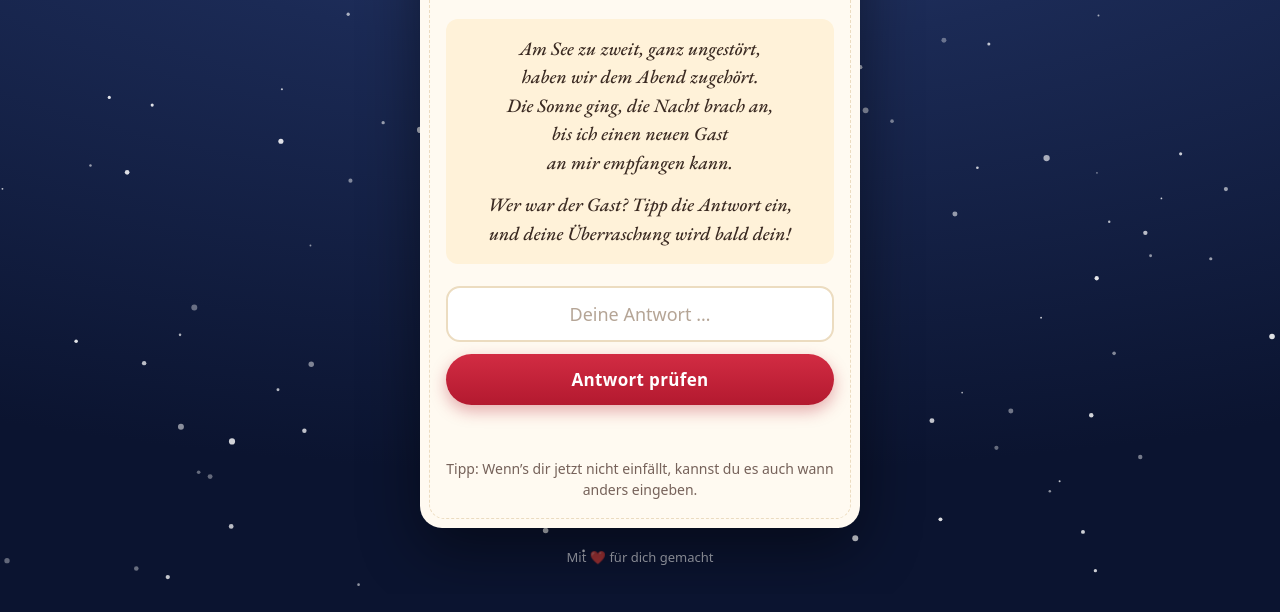
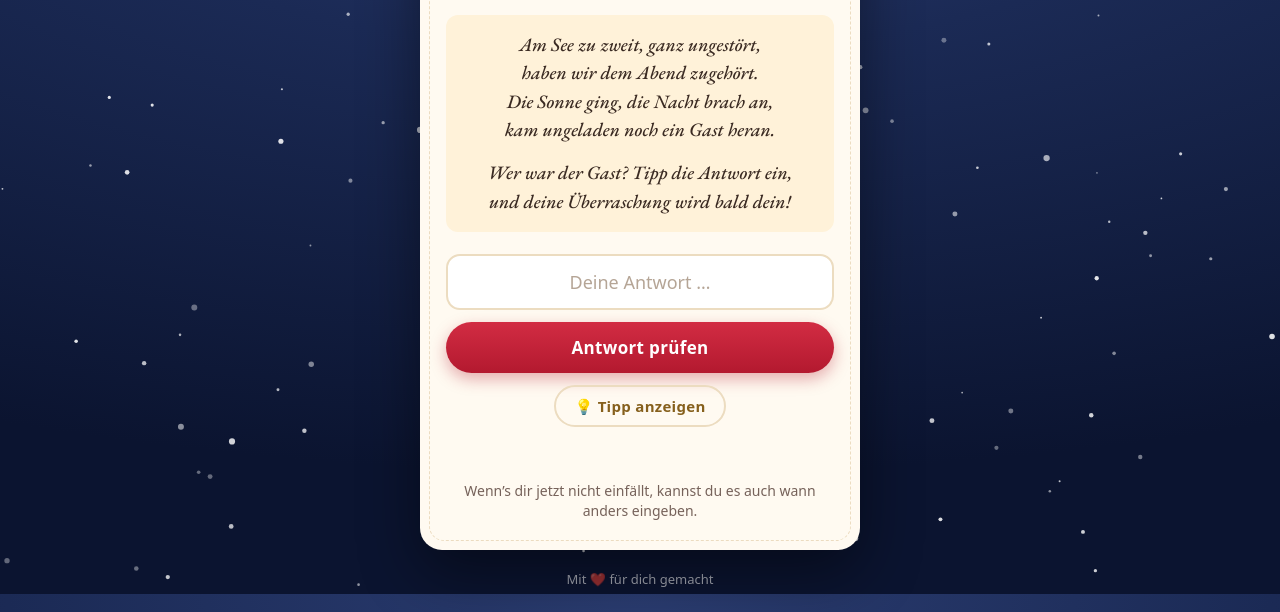
Before and after one commit to elipopeli98-ui/fuer-dich, a plain HTML site: page index.html in a window 1280 px wide. Shown: the part 206-818 px from the top of the page. Drawn offline with nearby package versions, Linux system fonts and the light colour scheme.

Commit message:
Neue Rätselzeile und Tipp-Knopf
Co-Authored-By: Claude Opus 5.5 <noreply@anthropic.com>
Claude-Session: https://claude.ai/code/session_01Czgsvv2k3mCjtdh8iWoCse

```diff
--- a/index.html
+++ b/index.html
@@ -148,8 +148,8 @@
     line-height: 1.5;
     text-align: center;
   }
-  .raetsel .zeile { display: block; text-wrap: balance; }
-  .raetsel .leer { height: .75em; }
+  .zeile { display: block; text-wrap: balance; }
+  .zeile.leer { height: .75em; }
 
   form {
     display: flex;
@@ -221,6 +221,31 @@
     letter-spacing: .1em;
     text-transform: uppercase;
   }
+  .tipp.gedicht {
+    padding: 12px 10px 14px;
+    font-family: "EB Garamond", Georgia, "Times New Roman", serif;
+    font-size: clamp(16px, 4.6vw, 18px);
+    font-style: italic;
+    font-weight: 500;
+    text-align: center;
+  }
+  .tipp.gedicht strong {
+    margin-bottom: 4px;
+    font-family: system-ui, -apple-system, "Segoe UI", Roboto, sans-serif;
+    font-style: normal;
+  }
+
+  .tipp-knopf {
+    margin-top: 12px;
+    padding: 9px 18px;
+    border: 2px solid var(--papier-rand);
+    background: transparent;
+    box-shadow: none;
+    color: #86601c;
+    font-size: 15px;
+    font-weight: 600;
+  }
+  .tipp-knopf:hover { filter: none; background: #fff3dc; }
 
   .fussnote {
     margin: 14px 0 0;
@@ -310,6 +335,8 @@
              autocapitalize="off" spellcheck="false" enterkeyhint="go">
       <button type="submit" id="knopf"></button>
     </form>
+    <button type="button" class="tipp-knopf" id="tippKnopf" hidden></button>
+    <div class="tipp gedicht" id="tippText" hidden></div>
 
     <p class="rueckmeldung" id="rueckmeldung" role="status" aria-live="polite"></p>
     <div id="tipps"></div>
@@ -349,10 +376,17 @@ const EINSTELLUNGEN = {
     "Am See zu zweit, ganz ungestört,",
     "haben wir dem Abend zugehört.",
     "Die Sonne ging, die Nacht brach an,",
-    "bis ich einen neuen Gast an mir empfangen kann.",
+    "kam ungeladen noch ein Gast heran.",
     "",
     "Wer war der Gast? Tipp die Antwort ein,",
     "und deine Überraschung wird bald dein!",
+  ].join("\n"),
+
+  // Tipp zum Aufklappen (Knopf unter „Antwort prüfen“). Leer lassen = kein Knopf.
+  tippKnopf: "💡 Tipp anzeigen",
+  tipp: [
+    "Er sprach kein Wort, war still und leise,",
+    "und schlich heran auf seine Weise.",
   ].join("\n"),
 
   platzhalter: "Deine Antwort …",
@@ -372,7 +406,7 @@ const EINSTELLUNGEN = {
   tipps: [],
 
   // Kleiner Hinweis ganz unten in der Karte. Leer lassen = nichts.
-  fussnote: "Tipp: Wenn’s dir jetzt nicht einfällt, kannst du es auch wann anders eingeben.",
+  fussnote: "Wenn’s dir jetzt nicht einfällt, kannst du es auch wann anders eingeben.",
 
   geloestTitel: "Richtig!",
   fusszeile: "Mit ❤️ für dich gemacht",
@@ -596,14 +630,28 @@ const KERN = (() => {
   $("fusszeile").textContent = E.fusszeile;
   if (E.fussnote) { $("fussnote").textContent = E.fussnote; $("fussnote").hidden = false; }
   if (E.name) { $("fuer").textContent = "Für " + E.name; $("fuer").hidden = false; }
-  if (E.raetsel) {
-    for (const zeile of String(E.raetsel).split("\n")) {
+  function zeilenEinsetzen(ziel, text) {
+    for (const zeile of String(text).split("\n")) {
       const z = document.createElement("span");
       z.className = zeile.trim() ? "zeile" : "zeile leer";
       z.textContent = zeile;
-      $("raetsel").appendChild(z);
+      ziel.appendChild(z);
     }
-    $("raetsel").hidden = false;
+  }
+  if (E.raetsel) { zeilenEinsetzen($("raetsel"), E.raetsel); $("raetsel").hidden = false; }
+  if (E.tipp) {
+    const knopf = $("tippKnopf");
+    const kasten = $("tippText");
+    const kopf = document.createElement("strong");
+    kopf.textContent = "Kleiner Tipp";
+    kasten.appendChild(kopf);
+    zeilenEinsetzen(kasten, E.tipp);
+    knopf.textContent = E.tippKnopf;
+    knopf.hidden = false;
+    knopf.addEventListener("click", () => {
+      knopf.hidden = true;
+      kasten.hidden = false;
+    });
   }
   if (String(E.tuerchen).trim()) $("tuer").textContent = String(E.tuerchen).trim();
   else $("tuer").innerHTML = HERZ;
```
